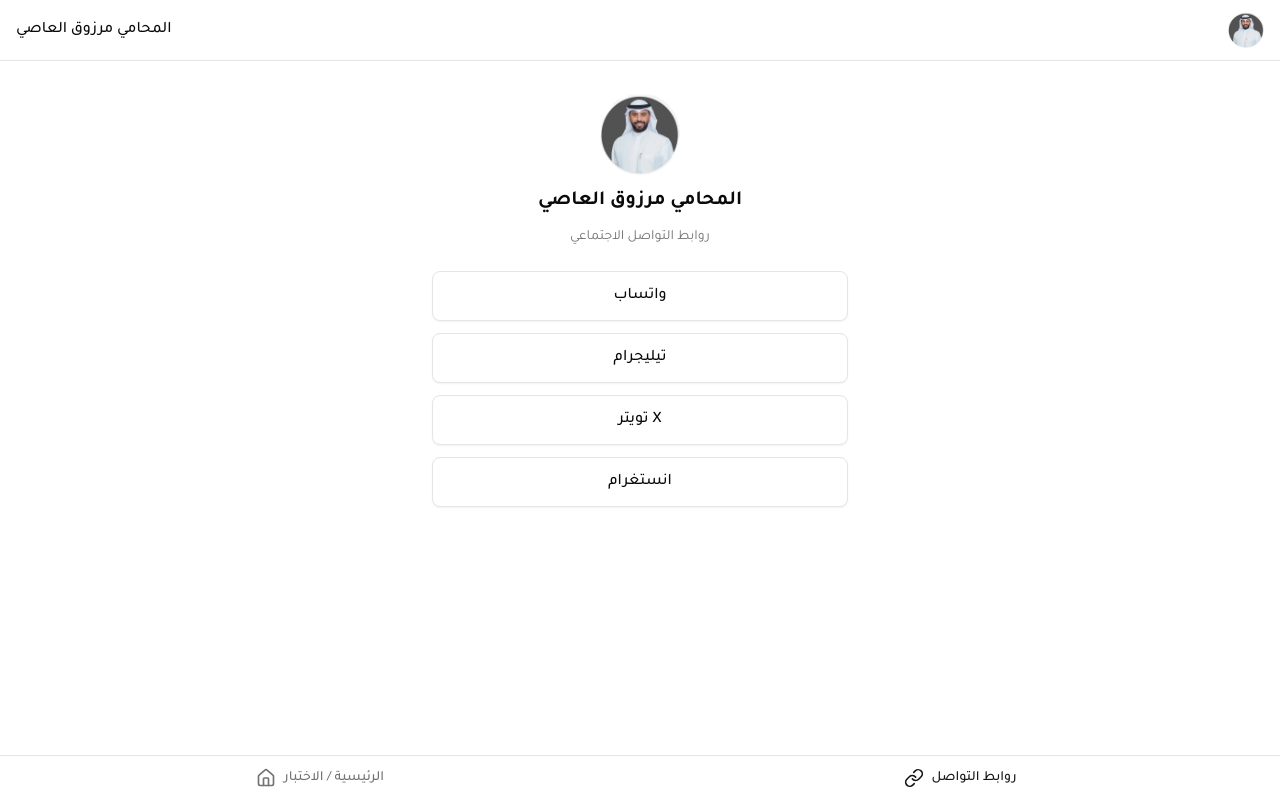
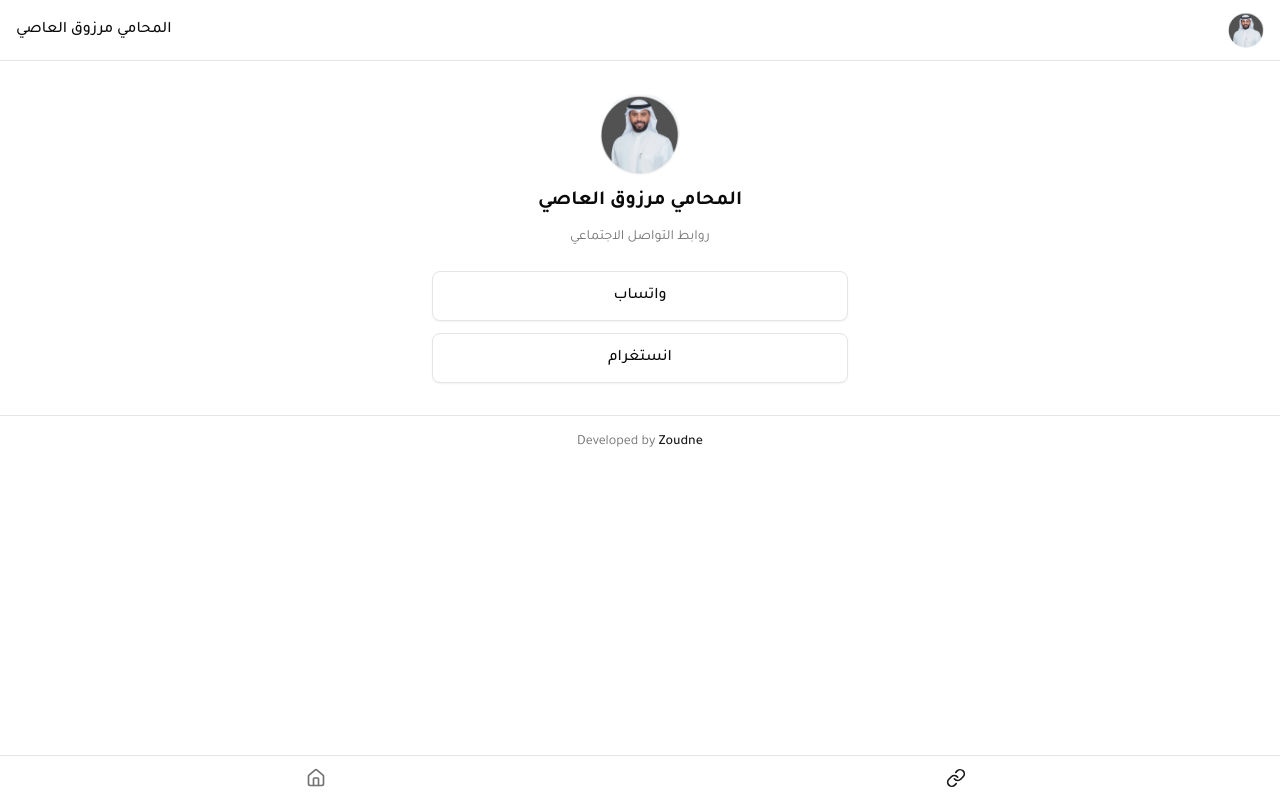
Before and after one commit to M7zain/quiz-app, a Next.js app: page /social in a window 1280 px wide. Built offline with nearby package versions, Linux system fonts and the light colour scheme.

Commit message:
add footer add sticky header add bottom nav add social page add user image add social links add social links

```diff
--- a/app/layout.tsx
+++ b/app/layout.tsx
@@ -2,6 +2,7 @@ import type { Metadata } from 'next'
 import './globals.css'
 import { SiteHeader } from '@/components/site-header'
 import { BottomNav } from '@/components/bottom-nav'
+import { Footer } from '@/components/footer'
 
 export const metadata: Metadata = {
   title: 'القمة الفانونية',
@@ -27,6 +28,7 @@ html {
       <body className="font-arabic pb-16">
         <SiteHeader />
         <main>{children}</main>
+        <Footer />
         <BottomNav />
       </body>
     </html>
--- a/app/social/page.tsx
+++ b/app/social/page.tsx
@@ -4,10 +4,8 @@ import { Button } from '@/components/ui/button'
 
 export default function SocialPage() {
   const links = [
-    { href: 'https://wa.me/966000000000', label: 'واتساب' },
-    { href: 'https://t.me/username', label: 'تيليجرام' },
-    { href: 'https://x.com/username', label: 'تويتر X' },
-    { href: 'https://instagram.com/username', label: 'انستغرام' },
+    { href: 'https://wa.me/96597444051', label: 'واتساب' },
+    { href: 'https://instagram.com/alqemahlaw/', label: 'انستغرام' },
   ]
 
   return (
--- a/components/bottom-nav.tsx
+++ b/components/bottom-nav.tsx
@@ -11,10 +11,10 @@ export function BottomNav() {
   return (
     <nav className="fixed inset-x-0 bottom-0 z-50 border-t bg-background/95 backdrop-blur supports-[backdrop-filter]:bg-background/60">
       <div className="mx-auto grid max-w-7xl grid-cols-2">
-        <TabLink href="/" active={pathname === "/"} label="الرئيسية / الاختبار">
+        <TabLink href="/" active={pathname === "/"}>
           <HomeIcon className="size-5" />
         </TabLink>
-        <TabLink href="/social" active={pathname?.startsWith("/social") ?? false} label="روابط التواصل">
+        <TabLink href="/social" active={pathname?.startsWith("/social") ?? false} >
           <LinkIcon className="size-5" />
         </TabLink>
       </div>
@@ -30,7 +30,7 @@ function TabLink({
 }: {
   href: string
   active?: boolean
-  label: string
+  label?: string
   children: React.ReactNode
 }) {
   return (
--- /dev/null
+++ b/components/footer.tsx
@@ -0,0 +1,23 @@
+import Link from "next/link"
+
+export function Footer() {
+  return (
+    <footer className="border-t bg-background/95 backdrop-blur supports-[backdrop-filter]:bg-background/60">
+      <div className="mx-auto max-w-7xl px-4 py-4">
+        <div className="flex items-center justify-center">
+          <p className="text-sm text-muted-foreground">
+            Developed by{" "}
+            <Link
+              href="https://zoudne.com"
+              target="_blank"
+              rel="noopener noreferrer"
+              className="font-medium text-primary hover:underline"
+            >
+              Zoudne
+            </Link>
+          </p>
+        </div>
+      </div>
+    </footer>
+  )
+}
--- a/components/site-header.tsx
+++ b/components/site-header.tsx
@@ -16,7 +16,7 @@ import { Button } from "@/components/ui/button"
 
 export function SiteHeader() {
   return (
-    <header className="border-b">
+    <header className="sticky top-0 z-40 border-b bg-background/95 backdrop-blur supports-[backdrop-filter]:bg-background/60">
       <div className="mx-auto flex max-w-7xl items-center justify-between gap-4 px-4 py-3">
           <span className="font-medium">المحامي مرزوق  العاصي </span>
               <Button variant="ghost" size="icon" className="rounded-full p-0">
```
